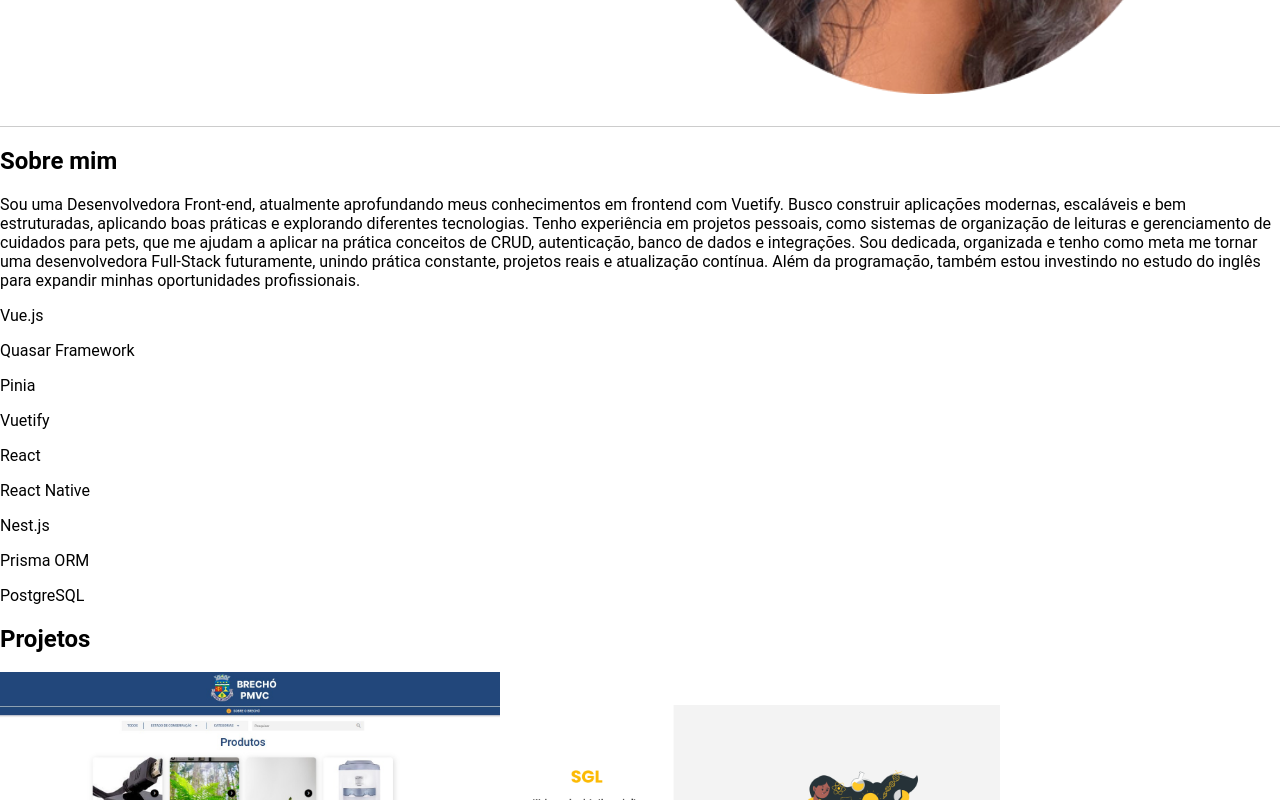
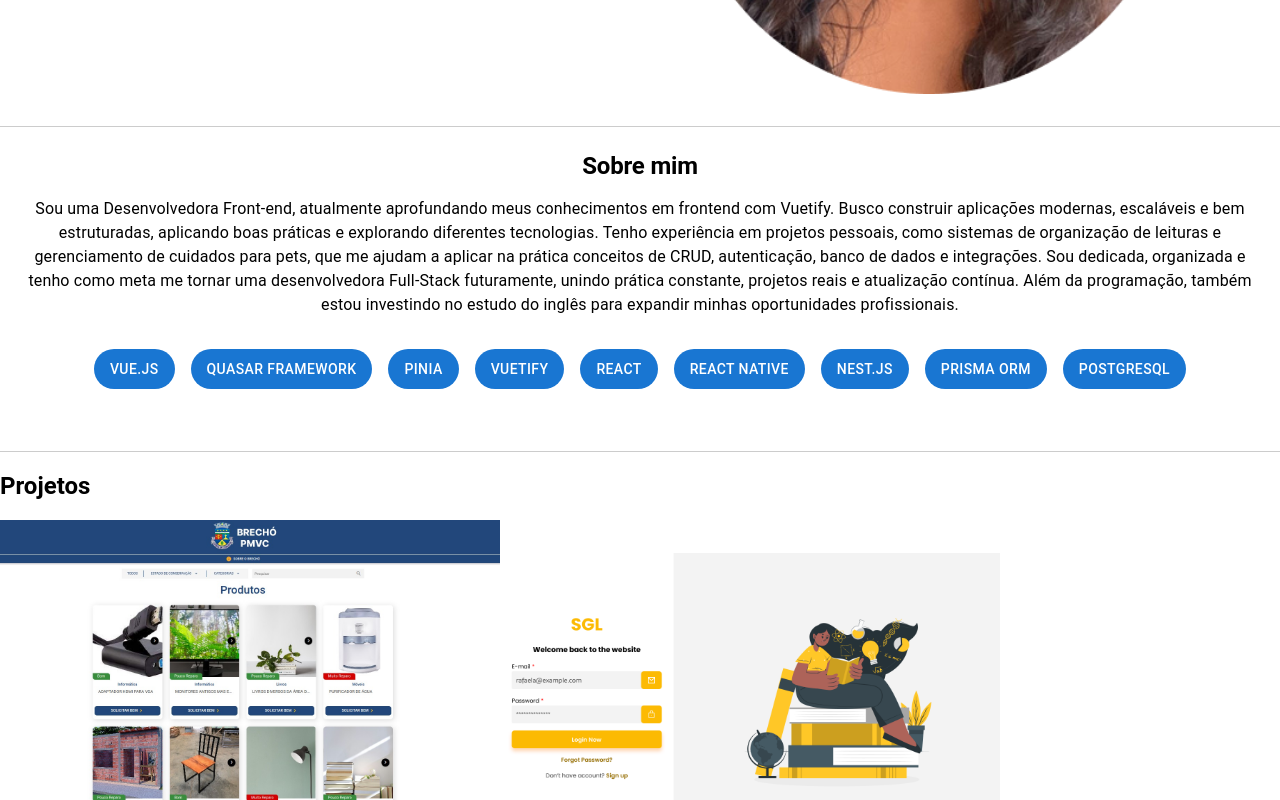
Before and after one commit to rafaelavsantos/portifolio, a React (Vite) app: page / in a window 1280 px wide. Shown: the part 520-1320 px from the top of the page. Built offline with nearby package versions, Linux system fonts and the light colour scheme; the HTML template or start-up script is replaced by a standard one.

Commit message:
feat: add About page

```diff
--- a/package.json
+++ b/package.json
@@ -4,7 +4,7 @@
   "version": "0.0.0",
   "type": "module",
   "scripts": {
-    "dev": "vite",
+    "dev": "vite --host",
     "build": "tsc -b && vite build",
     "lint": "eslint .",
     "preview": "vite preview"
--- a/src/components/Header/Header.tsx
+++ b/src/components/Header/Header.tsx
@@ -6,7 +6,7 @@ export default function Header() {
       <div className='container-header'>
         <div className='logo'>
           <a href="#" target="_self">
-            Rafa.
+            Rafaela.
           </a>
         </div>
         <div className="nav">
--- a/src/components/Main/About/About.tsx
+++ b/src/components/Main/About/About.tsx
@@ -1,27 +1,38 @@
-// import './About.css'
+import { Box, Typography } from "@mui/material"
+import styled from "styled-components";
+
+const TechChip = styled(Typography)`
+  display: inline-block;
+  background-color: #1976d2;
+  color: #fff;
+  border-radius: 20px;
+  transition: all 0.3s ease;
+
+  &:hover {
+    background-color: #115293;
+  }
+`;
 
 export default function About() {
   return (
-    <>
-      <div>
-        <h2>Sobre mim</h2>
-        <p>
-          Sou uma Desenvolvedora Front-end, atualmente aprofundando meus conhecimentos em frontend com Vuetify. Busco construir aplicações modernas, escaláveis e bem estruturadas, aplicando boas práticas e explorando diferentes tecnologias. Tenho experiência em projetos pessoais, como sistemas de organização de leituras e gerenciamento de cuidados para pets, que me ajudam a aplicar na prática conceitos de CRUD, autenticação, banco de dados e integrações. Sou dedicada, organizada e tenho como meta me tornar uma desenvolvedora Full-Stack futuramente, unindo prática constante, projetos reais e atualização contínua. Além da programação, também estou investindo no estudo do inglês para expandir minhas oportunidades profissionais.
-        </p>
+    <Box component="section" sx={{ display: 'flex', alignItems: 'center', justifyContent: 'center', flexDirection: 'column', padding: '25px', borderBottom: '1px solid #ccc' }}>
+      <Typography variant="h2" sx={{ fontSize: '1.5em', fontWeight: 'bold', pb: 2 }}>Sobre mim</Typography>
 
-        <div>
-          <p>Vue.js</p>
-          <p>Quasar Framework</p>
-          <p>Pinia</p>
-          <p>Vuetify</p>
-          <p>React</p>
-          <p>React Native</p>
-          <p>Nest.js</p>
-          <p>Prisma ORM</p>
-          <p>PostgreSQL</p>
-        </div>
-      </div>
+      <Typography variant="body1" sx={{ textAlign: 'center' }}>
+        Sou uma Desenvolvedora Front-end, atualmente aprofundando meus conhecimentos em frontend com Vuetify. Busco construir aplicações modernas, escaláveis e bem estruturadas, aplicando boas práticas e explorando diferentes tecnologias. Tenho experiência em projetos pessoais, como sistemas de organização de leituras e gerenciamento de cuidados para pets, que me ajudam a aplicar na prática conceitos de CRUD, autenticação, banco de dados e integrações. Sou dedicada, organizada e tenho como meta me tornar uma desenvolvedora Full-Stack futuramente, unindo prática constante, projetos reais e atualização contínua. Além da programação, também estou investindo no estudo do inglês para expandir minhas oportunidades profissionais.
+      </Typography>
 
-    </>
+      <Box component="section" sx={{ display: 'flex', flexDirection: 'row', flexWrap: 'wrap', gap: 2, py: 4, justifyContent: 'center'  }}>
+        <TechChip variant="button" gutterBottom sx={{ px: 2, py: 1}}>Vue.js</TechChip>
+        <TechChip variant="button" gutterBottom sx={{ px: 2, py: 1}}>Quasar Framework</TechChip>
+        <TechChip variant="button" gutterBottom sx={{ px: 2, py: 1}}>Pinia</TechChip>
+        <TechChip variant="button" gutterBottom sx={{ px: 2, py: 1}}>Vuetify</TechChip>
+        <TechChip variant="button" gutterBottom sx={{ px: 2, py: 1}}>React</TechChip>
+        <TechChip variant="button" gutterBottom sx={{ px: 2, py: 1}}>React Native</TechChip>
+        <TechChip variant="button" gutterBottom sx={{ px: 2, py: 1}}>Nest.js</TechChip>
+        <TechChip variant="button" gutterBottom sx={{ px: 2, py: 1}}>Prisma ORM</TechChip>
+        <TechChip variant="button" gutterBottom sx={{ px: 2, py: 1}}>PostgreSQL</TechChip>
+      </Box>
+    </Box>
   )
 }
```
